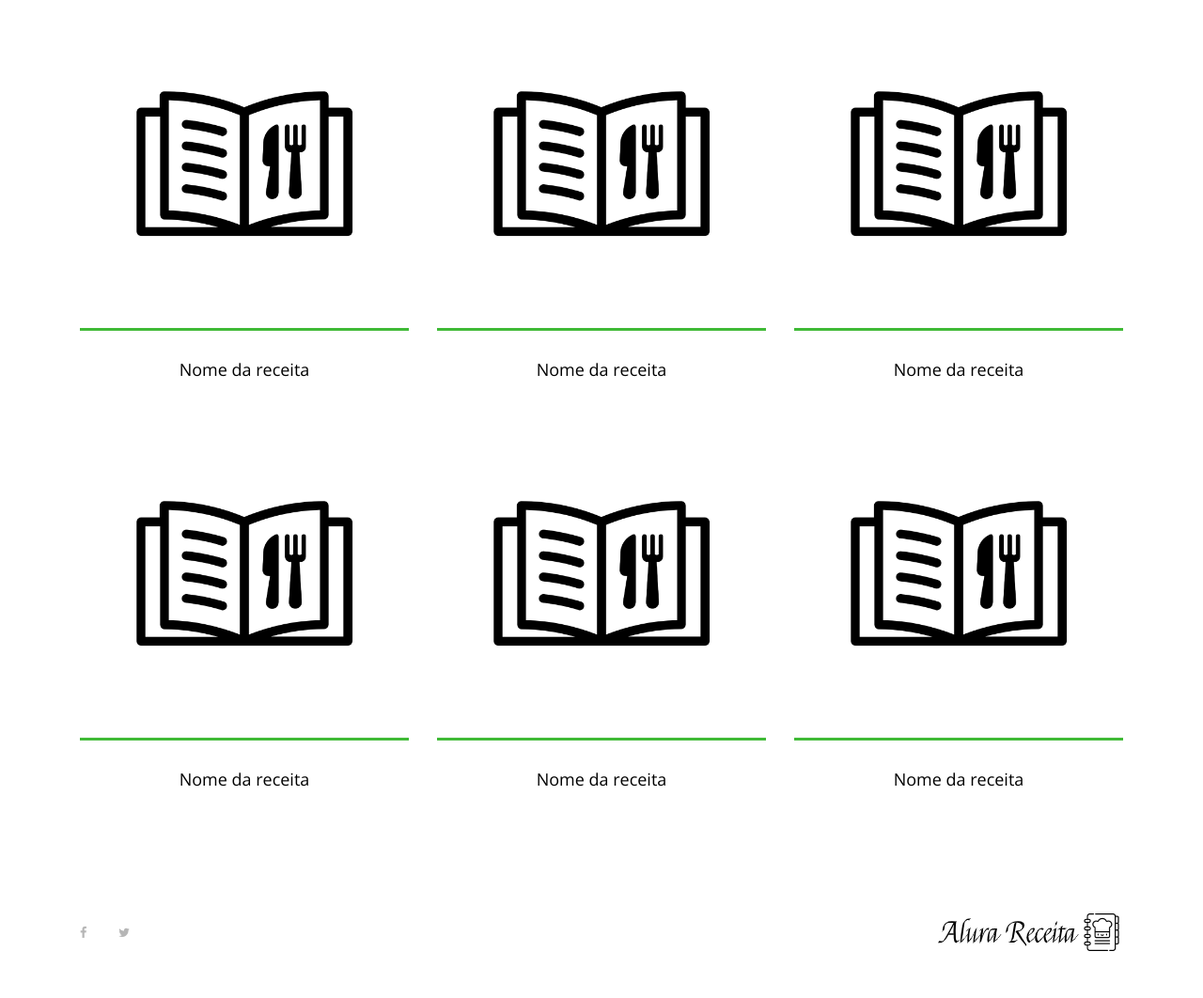
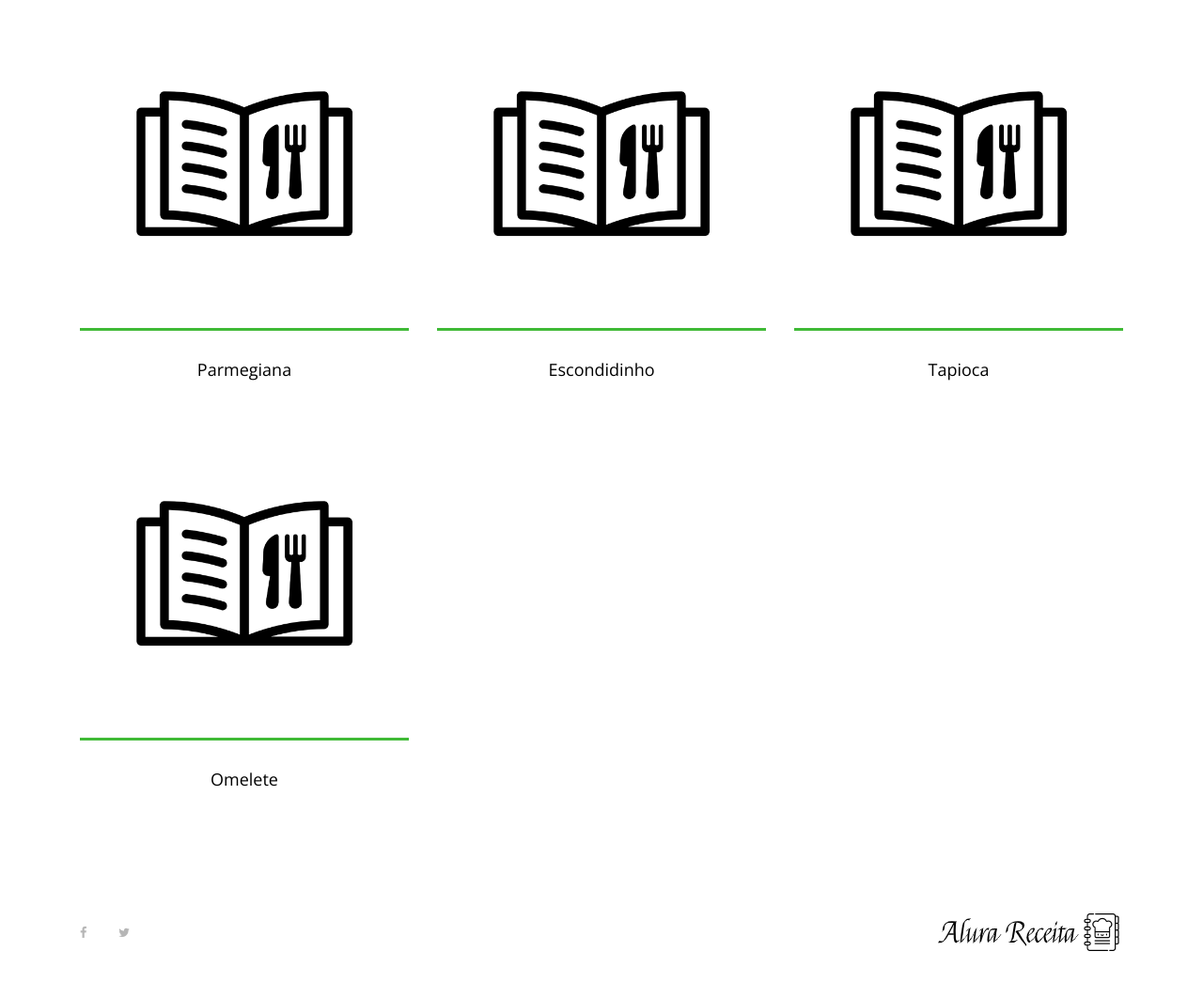
Before and after one commit to Giovani2912/Alura-Receita, a Django app: page / in a window 1280 px wide. Shown: the part 196-1258 px from the top of the page at 94% size. Run offline with Django 3.2, Linux system fonts and the light colour scheme; some libraries are stand-ins or nearby versions.

Commit message:
fim do cap 4

```diff
--- a/receitas/templates/base.html
+++ b/receitas/templates/base.html
@@ -23,7 +23,9 @@
 
 <body>
 
-    {% block content %}  {% endblock %}
+    {% block content %}
+
+    {% endblock %}
 
  <!-- ##### All Javascript Files ##### -->
     <!-- jQuery-2.2.4 js -->
--- a/receitas/templates/index.html
+++ b/receitas/templates/index.html
@@ -30,77 +30,19 @@
     <section class="best-receipe-area">
         <div class="container">
             <div class="row">
+                {% for i, nome_da_receita in nome_das_receitas.items %}
                 <!-- Single Best Receipe Area -->
                 <div class="col-12 col-sm-6 col-lg-4">
                     <div class="single-best-receipe-area mb-30">
                         <img src="{% static 'img/bg-img/foto_receita.png' %}" alt="">
                         <div class="receipe-content">
                             <a href="receita.html">
-                                <h5>Nome da receita</h5>
+                                <h5>{{ nome_da_receita }}</h5>
                             </a>
                         </div>
                     </div>
                 </div>
-
-                <!-- Single Best Receipe Area -->
-                <div class="col-12 col-sm-6 col-lg-4">
-                    <div class="single-best-receipe-area mb-30">
-                        <img src="{% static 'img/bg-img/foto_receita.png' %}" alt="">
-                        <div class="receipe-content">
-                            <a href="receita.html">
-                                <h5>Nome da receita</h5>
-                            </a>
-                        </div>
-                    </div>
-                </div>
-
-                <!-- Single Best Receipe Area -->
-                <div class="col-12 col-sm-6 col-lg-4">
-                    <div class="single-best-receipe-area mb-30">
-                        <img src="{% static 'img/bg-img/foto_receita.png' %}" alt="">
-                        <div class="receipe-content">
-                            <a href="receita.html">
-                                <h5>Nome da receita</h5>
-                            </a>
-                        </div>
-                    </div>
-                </div>
-
-                <!-- Single Best Receipe Area -->
-                <div class="col-12 col-sm-6 col-lg-4">
-                    <div class="single-best-receipe-area mb-30">
-                        <img src="{% static 'img/bg-img/foto_receita.png' %}" alt="">
-                        <div class="receipe-content">
-                            <a href="receita.html">
-                                <h5>Nome da receita</h5>
-                            </a>
-                        </div>
-                    </div>
-                </div>
-
-                <!-- Single Best Receipe Area -->
-                <div class="col-12 col-sm-6 col-lg-4">
-                    <div class="single-best-receipe-area mb-30">
-                        <img src="{% static 'img/bg-img/foto_receita.png' %}" alt="">
-                        <div class="receipe-content">
-                            <a href="receita.html">
-                                <h5>Nome da receita</h5>
-                            </a>
-                        </div>
-                    </div>
-                </div>
-
-                <!-- Single Best Receipe Area -->
-                <div class="col-12 col-sm-6 col-lg-4">
-                    <div class="single-best-receipe-area mb-30">
-                        <img src="{% static 'img/bg-img/foto_receita.png' %}" alt="">
-                        <div class="receipe-content">
-                            <a href="receita.html">
-                                <h5>Nome da receita</h5>
-                            </a>
-                        </div>
-                    </div>
-                </div>
+                {% endfor %}
             </div>
         </div>
     </section>
--- a/receitas/views.py
+++ b/receitas/views.py
@@ -3,8 +3,19 @@ from django.shortcuts import render
 # from django.http import HttpResponse
 # Create your views here.
 
+receitas = {
+    1:'Parmegiana',
+    2:'Escondidinho',
+    3:'Tapioca',
+    4:'Omelete'
+}
+
+dados = {
+    'nome_das_receitas': receitas
+}
+
 def index(request):
-    return render(request, 'index.html');
+    return render(request, 'index.html', dados);
 
 
 def receita(request):
```
Also changed, not shown: alurareceita/settings.py (+5 -2 lines), receitas/models.py (+9 -1 lines), receitas/migrations/0001_initial.py (added).
